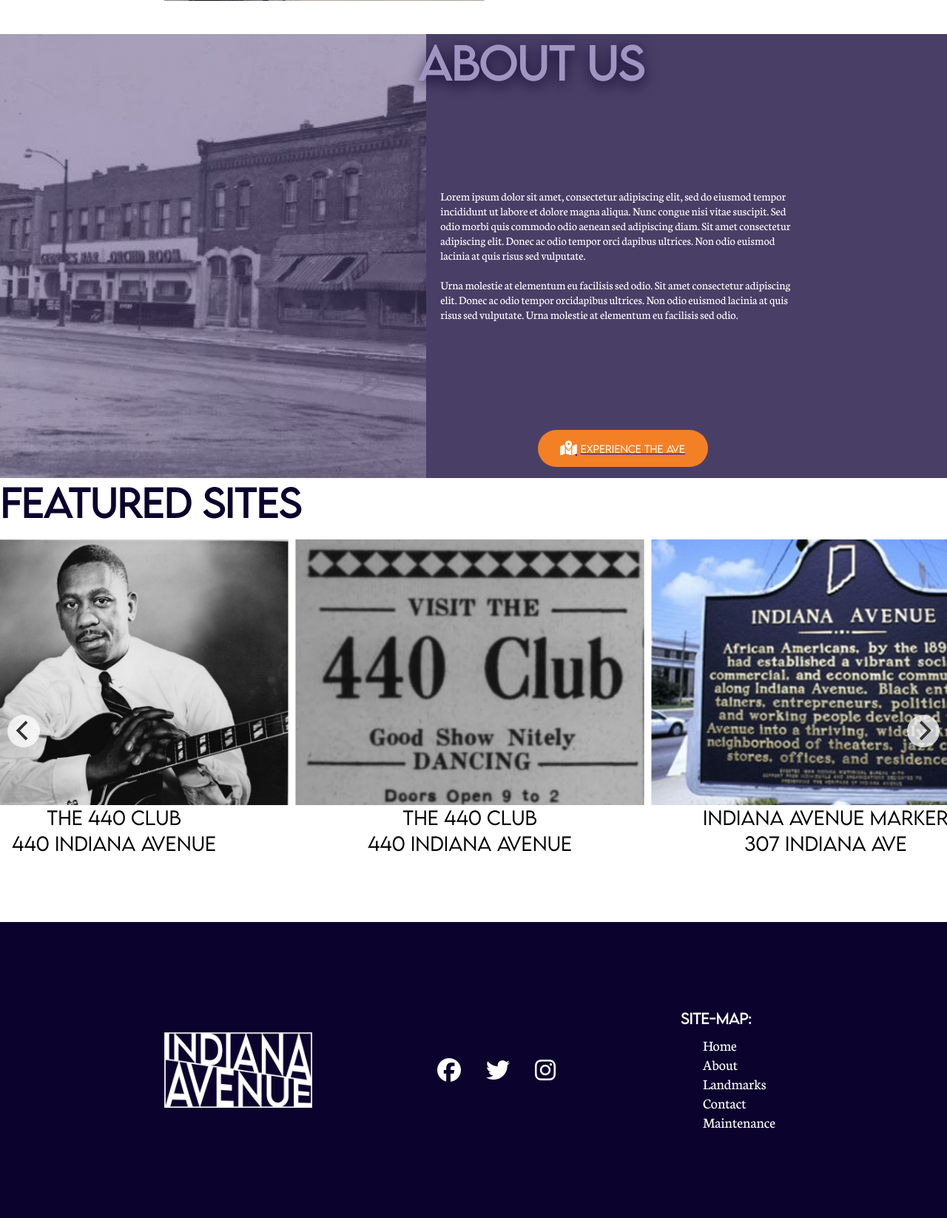
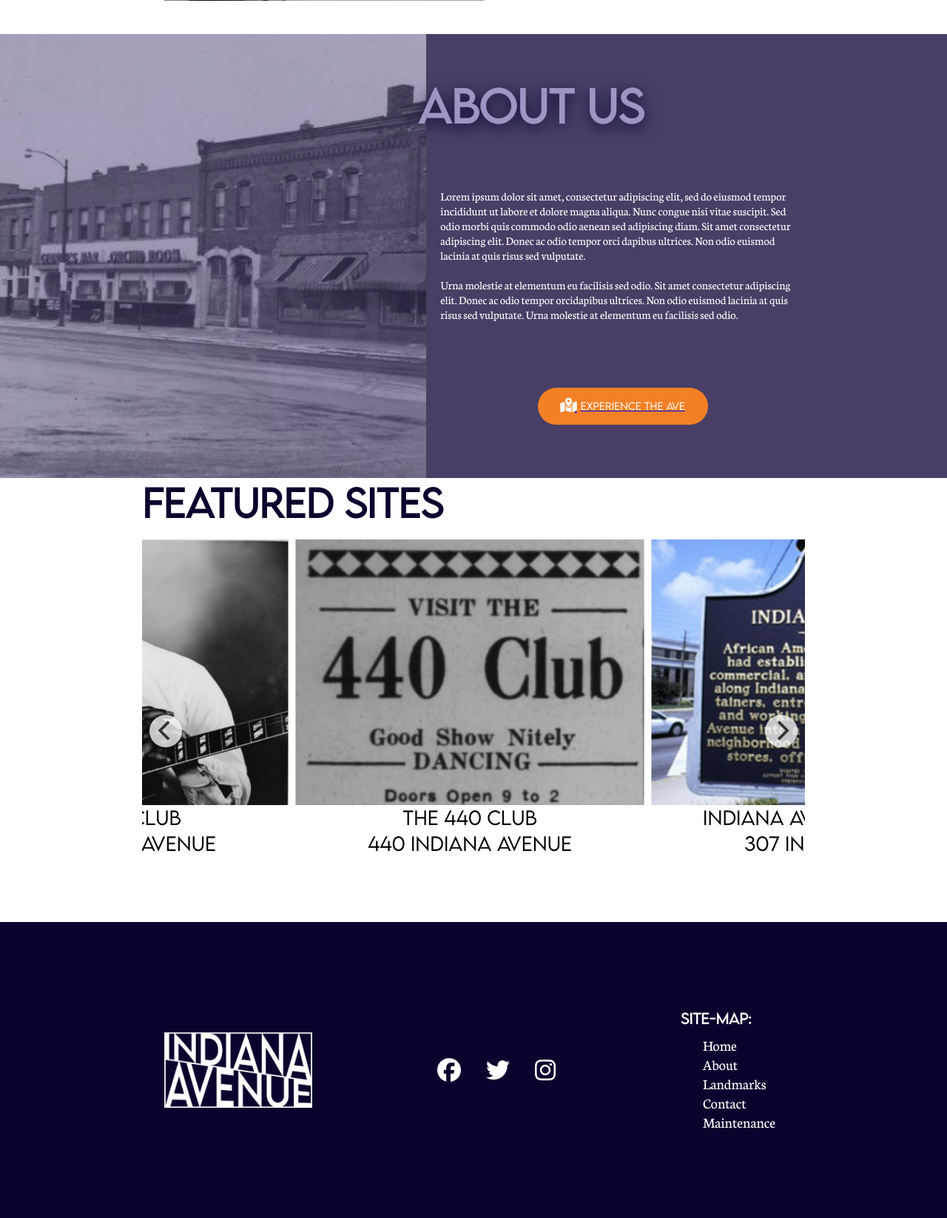
Before and after one commit to jbldwn/indiana_ave, a PHP site: page / in a window 1280 px wide. Shown: the part 544-2190 px from the top of the page at 74% size. Run offline with PHP 8.4, Linux system fonts and the light colour scheme; data comes from the database, SQL or seed files in the repository; some libraries are stand-ins or nearby versions.

Commit message:
minor changes from capstone.

```diff
--- a/index.php
+++ b/index.php
@@ -42,7 +42,7 @@
     </div>
 </section>
 
-<div class="home-sites">
+<div class="home-sites container">
     <h1 id="sites-head">Featured Sites</h1>
 
     <!-- Flickity HTML init -->
--- a/www/css/styles.css
+++ b/www/css/styles.css
@@ -765,7 +765,7 @@
       height: 75vh;
       display: flex;
       flex-direction: column;
-      justify-content: space-between; }
+      justify-content: space-evenly; }
       #about .about-con-header {
         margin-left: -30px;
         color: #a095c2;
--- a/www/scss/about.scss
+++ b/www/scss/about.scss
@@ -27,7 +27,7 @@
 
             display: flex;
             flex-direction: column;
-            justify-content: space-between;
+            justify-content: space-evenly;
 
 
             &-header{
```
